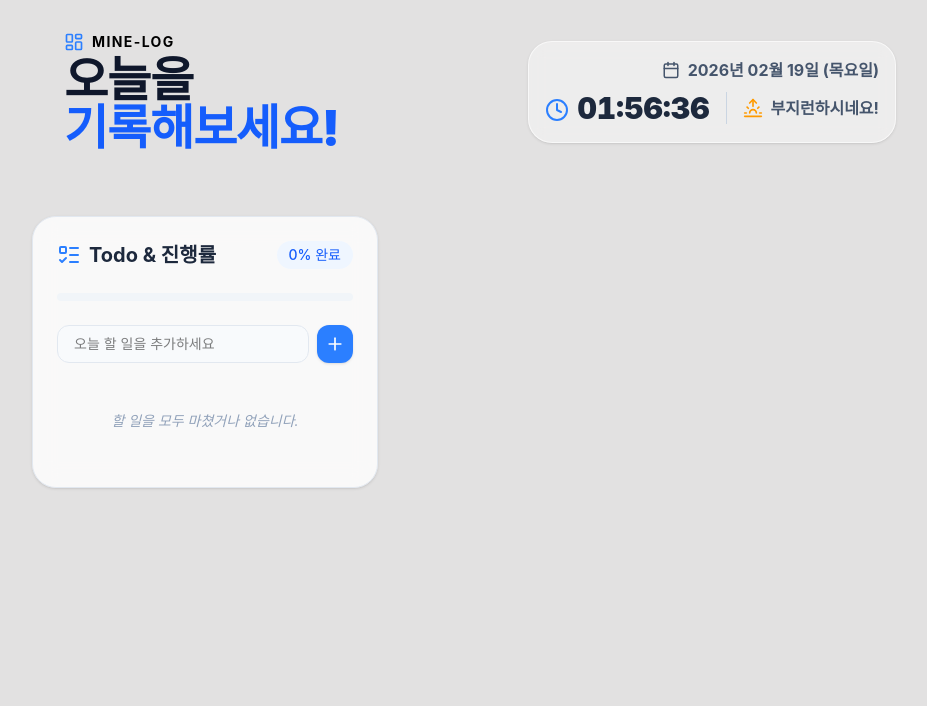
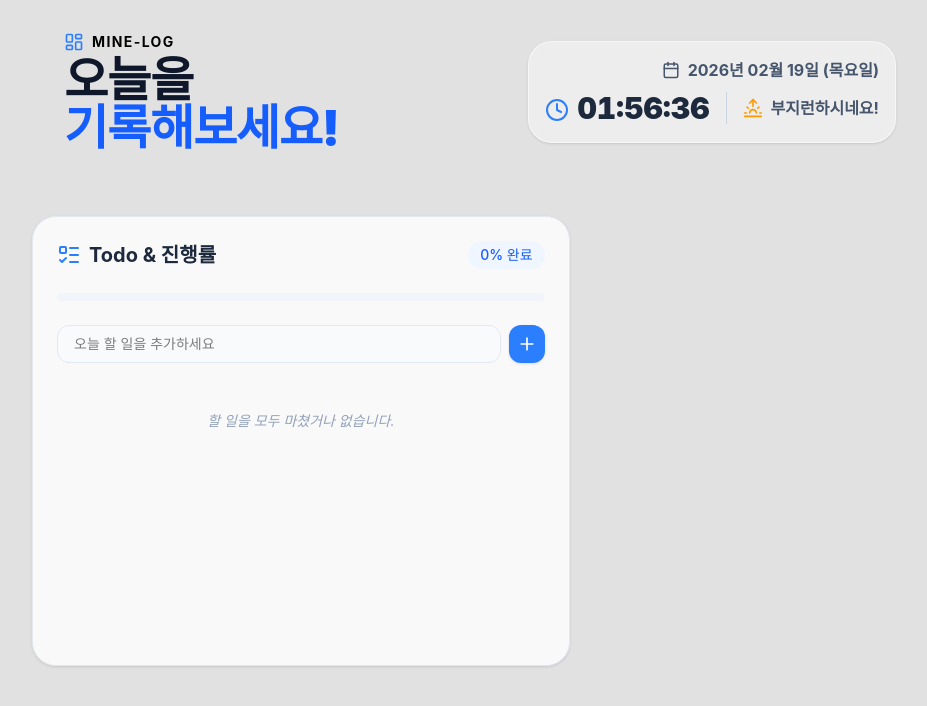
Before and after one commit to BbangSe01/mine-log, a Next.js app: page / in a window 1280 px wide. Shown: the top 706 px of the page, without its empty margins (160-1087 px from the left). Built offline with nearby package versions, Linux system fonts and the light colour scheme.

Commit message:
[CHORE] motion/react 라이브러리 설치 & todolist 영역 height 지정

```diff
--- a/app/page.tsx
+++ b/app/page.tsx
@@ -3,9 +3,10 @@ import TodoSection from '@/components/TodoSection';
 export default function Home() {
     return (
         <div className="w-[70%]">
-            <div className="flex w-[100%] mt-8 justify-between">
-                <TodoSection />
-                <MemoSection />
+            <div className=" w-[100%] flex w-[100%] mt-8 justify-between">
+                <div className="w-[60%] h-[450px]">
+                    <TodoSection />
+                </div>
             </div>
         </div>
     );
--- a/package.json
+++ b/package.json
@@ -11,6 +11,7 @@
   "dependencies": {
     "date-fns": "^4.1.0",
     "lucide-react": "^0.574.0",
+    "motion": "^12.34.2",
     "next": "16.1.6",
     "react": "19.2.3",
     "react-dom": "19.2.3"
```
Also changed, not shown: 1 other file (tests, documents, lock files or other folders).
